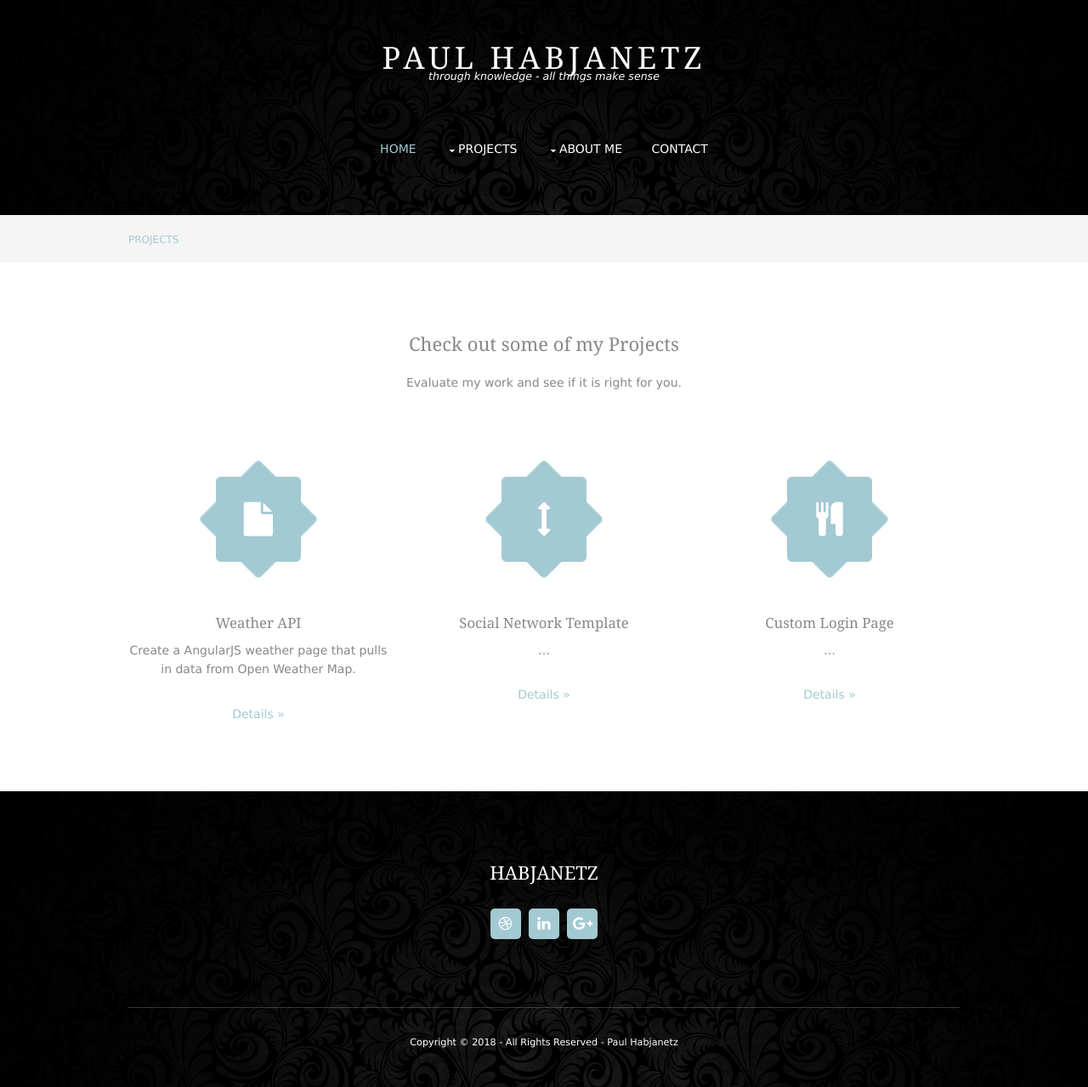
After one commit to paulhab215/Site, a PHP site: page /pages/projects.php in a window 1280 px wide. The commit adds this page. Shown: the whole page at 85% size. Run offline with PHP 8.4, Linux system fonts and the light colour scheme.

Commit message:
Updated formatting

```diff
--- a/penyler/index.php
+++ b/penyler/index.php
@@ -1,7 +1,7 @@
 <!DOCTYPE html>
 <html>
 <head>
-<title>Suh Dude</title>
+<title>Paul Habjanetz</title>
 <meta charset="utf-8">
 <meta name="viewport" content="width=device-width, initial-scale=1.0, maximum-scale=1.0, user-scalable=no">
 <link href="layout/styles/layout.css" rel="stylesheet" type="text/css" media="all">
@@ -17,10 +17,10 @@
       <nav id="mainav" class="clear">
         <ul class="clear">
           <li class="active"><a href="#">Home</a></li>
-          <li><a class="drop" href="#">Projects</a>
+          <li><a class="drop" href="pages/projects.php">Projects</a>
             <ul>
               <li><a href="projects/WeatherApp/index.htm">Weather API</a></li>
-              <li><a href="projects/SocialNetwork/social.html">Social Networking</a></li>
+              <li><a href="projects/SocialNetwork/social.html">Social Network Template</a></li>
 <!--               <li><a href="pages/sidebar-left.html">JS Grid</a></li>
  -->              <li><a href="projects/LoginPage/login.php">Custom Login Page</a></li>
             </ul>
--- a/penyler/pages/contact.php
+++ b/penyler/pages/contact.php
@@ -5,7 +5,7 @@ include ('header.html');
 <div class="wrapper row2">
   <div id="breadcrumb" class="hoc clear">
     <ul>
-      <li><a href="aboutme.php">Contact Me</a></li>
+      <li><a href="contact.php">Contact Me</a></li>
     </ul>
   </div>
 </div><div class="wrapper row3">
--- a/penyler/pages/header.html
+++ b/penyler/pages/header.html
@@ -12,16 +12,16 @@
   <div class="wrapper">
     <header id="header" class="hoc clear">
       <div id="logo">
-        <h1><a href="index.html">Paul Habjanetz</a></h1>
+        <h1><a href="../index.php">Paul Habjanetz</a></h1>
         <p>Through knowledge - all things make sense</p>
       </div>
       <nav id="mainav" class="clear">
         <ul class="clear">
           <li class="active"><a href="../index.php">Home</a></li>
-          <li><a class="drop" href="#">Projects</a>
+          <li><a class="drop" href="projects.php">Projects</a>
             <ul>
               <li><a href="../projects/WeatherApp/index.htm">Weather API</a></li>
-              <li><a href="../projects/SocialNetwork/social.htm">Social Network</a></li>
+              <li><a href="../projects/SocialNetwork/social.html">Social Network Template</a></li>
 <!--               <li><a href="pages/sidebar-left.html">JS Grid</a></li>
  -->              <li><a href="../projects/LoginPage/login.php">Custom Login Page</a></li>
             </ul>
--- /dev/null
+++ b/penyler/pages/projects.php
@@ -0,0 +1,48 @@
+<?php
+$page_name = 'Projects';
+include ('header.html');
+?>
+<link href="../layout/styles/layout.css" rel="stylesheet" type="text/css" media="all">
+</div>
+<div class="wrapper row2">
+  <div id="breadcrumb" class="hoc clear">
+    <ul>
+      <li><a href="projects.php">Projects</a></li>
+    </ul>
+  </div>
+</div>
+<div class="wrapper row3">
+  <section class="hoc container clear">
+    <div class="center btmspace-80">
+      <h3 class="heading">Check out some of my Projects</h3>
+      <p class="nospace">Evaluate my work and see if it is right for you.</p>
+    </div>
+    <ul class="nospace group cta">
+      <li class="one_third first">
+        <article><span><i class="fa fa-file"></i></span>
+          <h6 class="heading font-x1"><a href="resume.php">Weather API</a></h6>
+          <p>Create a AngularJS weather page that pulls in data from Open Weather Map.</p>
+          <footer><a href="resume.php">Details &raquo;</a></footer>
+        </article>
+      </li>
+      <li class="one_third">
+        <article><span><i class="fa fa-arrows-v"></i></span>
+          <h6 class="heading font-x1"><a href="life-timeline.php">Social Network Template</a></h6>
+          <p> &hellip;</p>
+          <footer><a href="life-timeline.php">Details &raquo;</a></footer>
+        </article>
+      </li>
+      <li class="one_third">
+        <article><span><i class="fa fa-cutlery"></i></span>
+          <h6 class="heading font-x1"><a href="favorite-foods.php">Custom Login Page</a></h6>
+          <p> &hellip;</p>
+          <footer><a href="favorite-foods.php">Details &raquo;</a></footer>
+        </article>
+      </li>
+    </ul>
+    <div class="clear"></div>
+  </section>
+</div>
+<?php
+include ('footer.html');
+?>
--- a/penyler/projects/LoginPage/pages/main.html
+++ b/penyler/projects/LoginPage/pages/main.html
@@ -14,7 +14,7 @@
 			<span>Create Account</span>
 		</a>
 		<div class="pop">
-			<h1>Joining is easy</h1>
+			<h1>Temporarily under construction.</h1>
 		</div>
 	</li>
 	<li>
```
